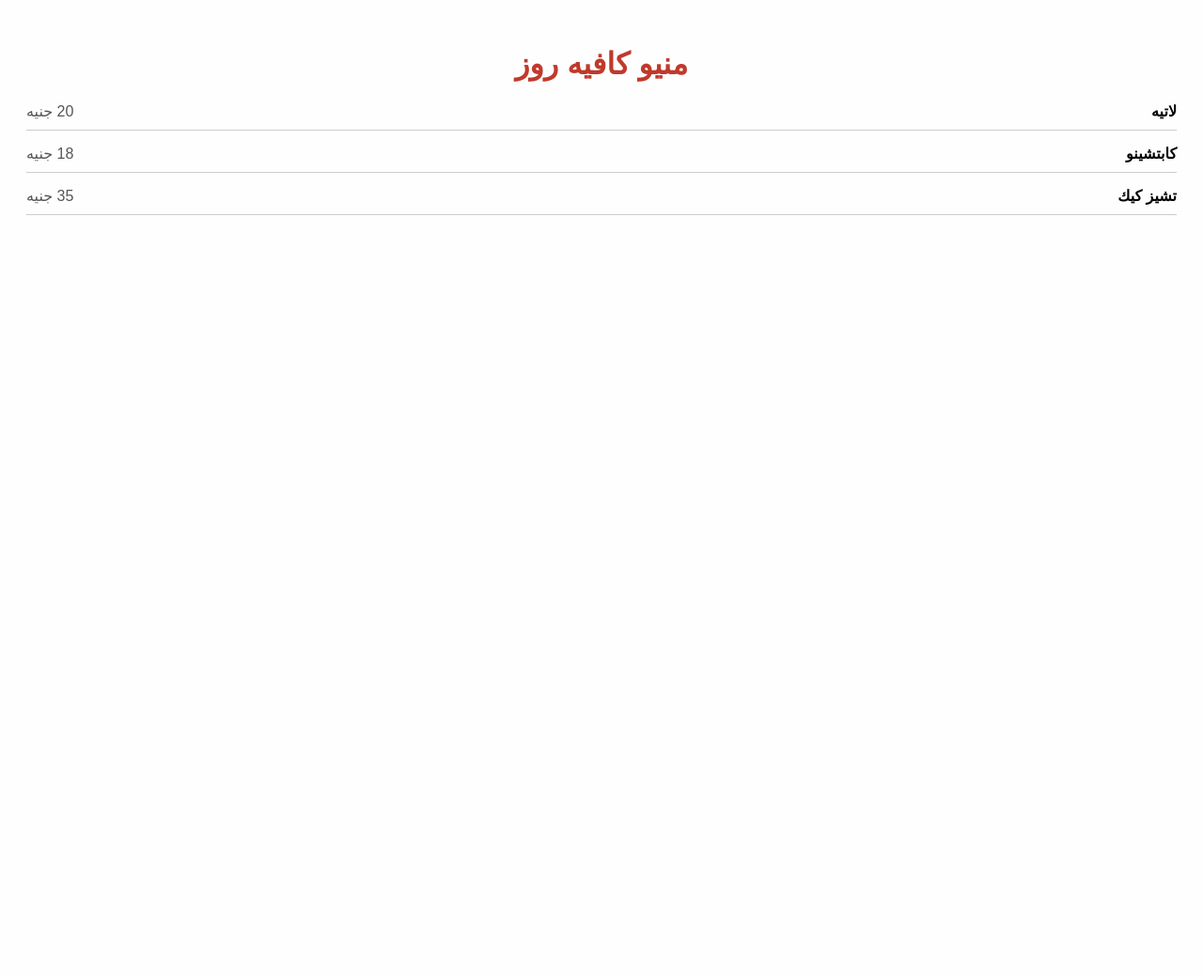
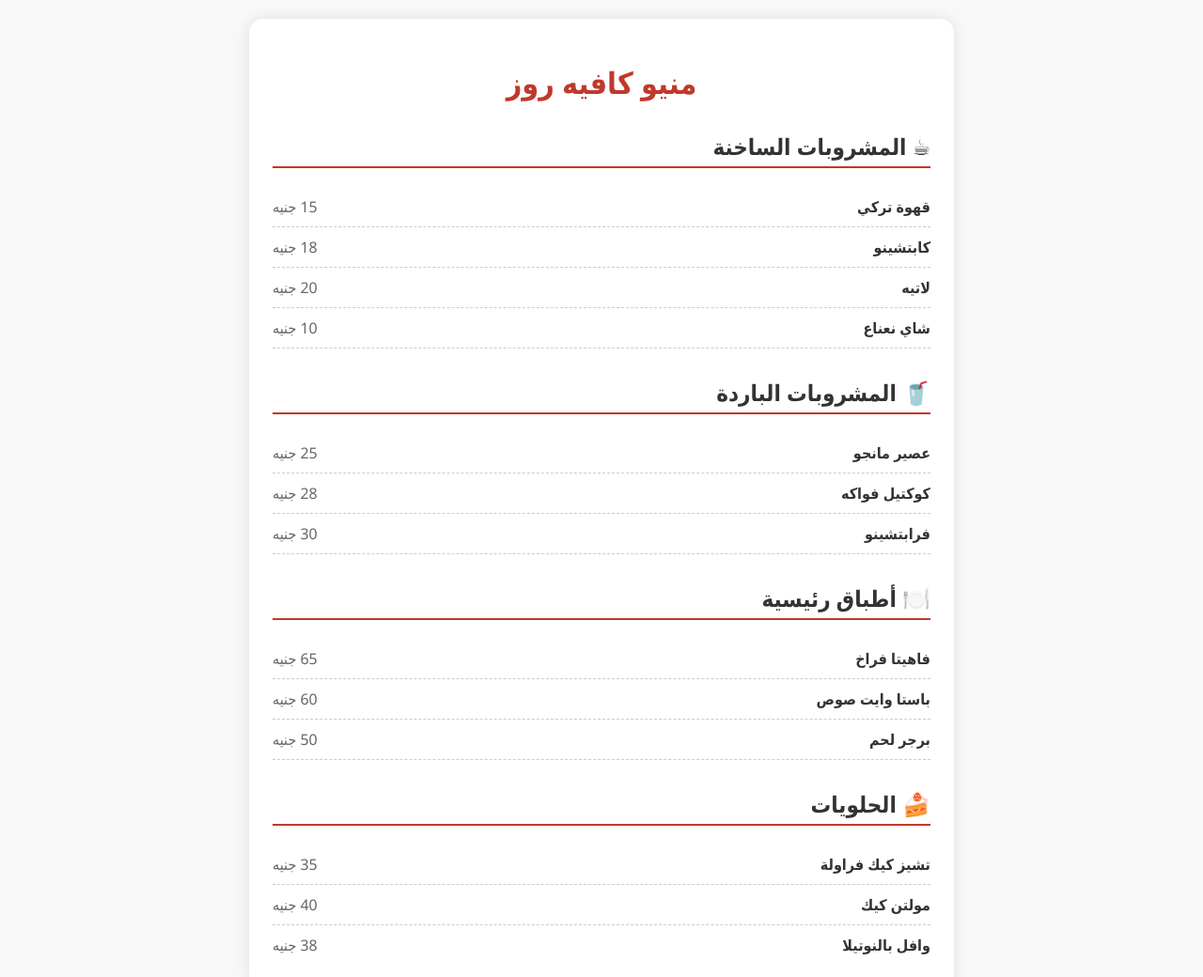
Before and after one commit to alshobaky/menu, a plain HTML site: page index.html in a window 1280 px wide. Shown: the whole page at 94% size. Before the commit the page ends 800 px from the top, so only its background shows below. Drawn offline with Linux system fonts and the light colour scheme.

Commit message:
Update index.html

```diff
--- a/index.html
+++ b/index.html
@@ -3,27 +3,75 @@
 <head>
   <meta charset="UTF-8">
   <meta name="viewport" content="width=device-width, initial-scale=1.0">
-  <title>منيو كافيه</title>
+  <title>منيو كافيه تجريبي</title>
   <style>
-    body { font-family: 'Arial'; padding: 20px; background: #fefefe; direction: rtl; }
-    h1 { color: #c0392b; text-align: center; }
-    .item { margin-bottom: 15px; border-bottom: 1px solid #ccc; padding-bottom: 10px; }
-    .price { float: left; color: #555; }
+    body {
+      font-family: 'Segoe UI', Tahoma, Geneva, Verdana, sans-serif;
+      background-color: #f8f8f8;
+      color: #333;
+      margin: 0;
+      padding: 20px;
+      direction: rtl;
+    }
+    .container {
+      max-width: 700px;
+      margin: auto;
+      background: white;
+      padding: 25px;
+      border-radius: 15px;
+      box-shadow: 0 0 15px rgba(0,0,0,0.1);
+    }
+    h1 {
+      text-align: center;
+      color: #c0392b;
+      margin-bottom: 30px;
+    }
+    h2 {
+      border-bottom: 2px solid #c0392b;
+      padding-bottom: 5px;
+      margin-top: 30px;
+    }
+    .item {
+      display: flex;
+      justify-content: space-between;
+      padding: 10px 0;
+      border-bottom: 1px dashed #ccc;
+    }
+    .item:last-child {
+      border-bottom: none;
+    }
+    .name {
+      font-weight: bold;
+    }
+    .price {
+      color: #666;
+    }
   </style>
 </head>
 <body>
-  <h1>منيو كافيه روز</h1>
-  <div class="item">
-    <strong>لاتيه</strong>
-    <span class="price">20 جنيه</span>
-  </div>
-  <div class="item">
-    <strong>كابتشينو</strong>
-    <span class="price">18 جنيه</span>
-  </div>
-  <div class="item">
-    <strong>تشيز كيك</strong>
-    <span class="price">35 جنيه</span>
+  <div class="container">
+    <h1>منيو كافيه روز</h1>
+
+    <h2>☕ المشروبات الساخنة</h2>
+    <div class="item"><span class="name">قهوة تركي</span><span class="price">15 جنيه</span></div>
+    <div class="item"><span class="name">كابتشينو</span><span class="price">18 جنيه</span></div>
+    <div class="item"><span class="name">لاتيه</span><span class="price">20 جنيه</span></div>
+    <div class="item"><span class="name">شاي نعناع</span><span class="price">10 جنيه</span></div>
+
+    <h2>🥤 المشروبات الباردة</h2>
+    <div class="item"><span class="name">عصير مانجو</span><span class="price">25 جنيه</span></div>
+    <div class="item"><span class="name">كوكتيل فواكه</span><span class="price">28 جنيه</span></div>
+    <div class="item"><span class="name">فرابتشينو</span><span class="price">30 جنيه</span></div>
+
+    <h2>🍽️ أطباق رئيسية</h2>
+    <div class="item"><span class="name">فاهيتا فراخ</span><span class="price">65 جنيه</span></div>
+    <div class="item"><span class="name">باستا وايت صوص</span><span class="price">60 جنيه</span></div>
+    <div class="item"><span class="name">برجر لحم</span><span class="price">50 جنيه</span></div>
+
+    <h2>🍰 الحلويات</h2>
+    <div class="item"><span class="name">تشيز كيك فراولة</span><span class="price">35 جنيه</span></div>
+    <div class="item"><span class="name">مولتن كيك</span><span class="price">40 جنيه</span></div>
+    <div class="item"><span class="name">وافل بالنوتيلا</span><span class="price">38 جنيه</span></div>
   </div>
 </body>
 </html>
```
